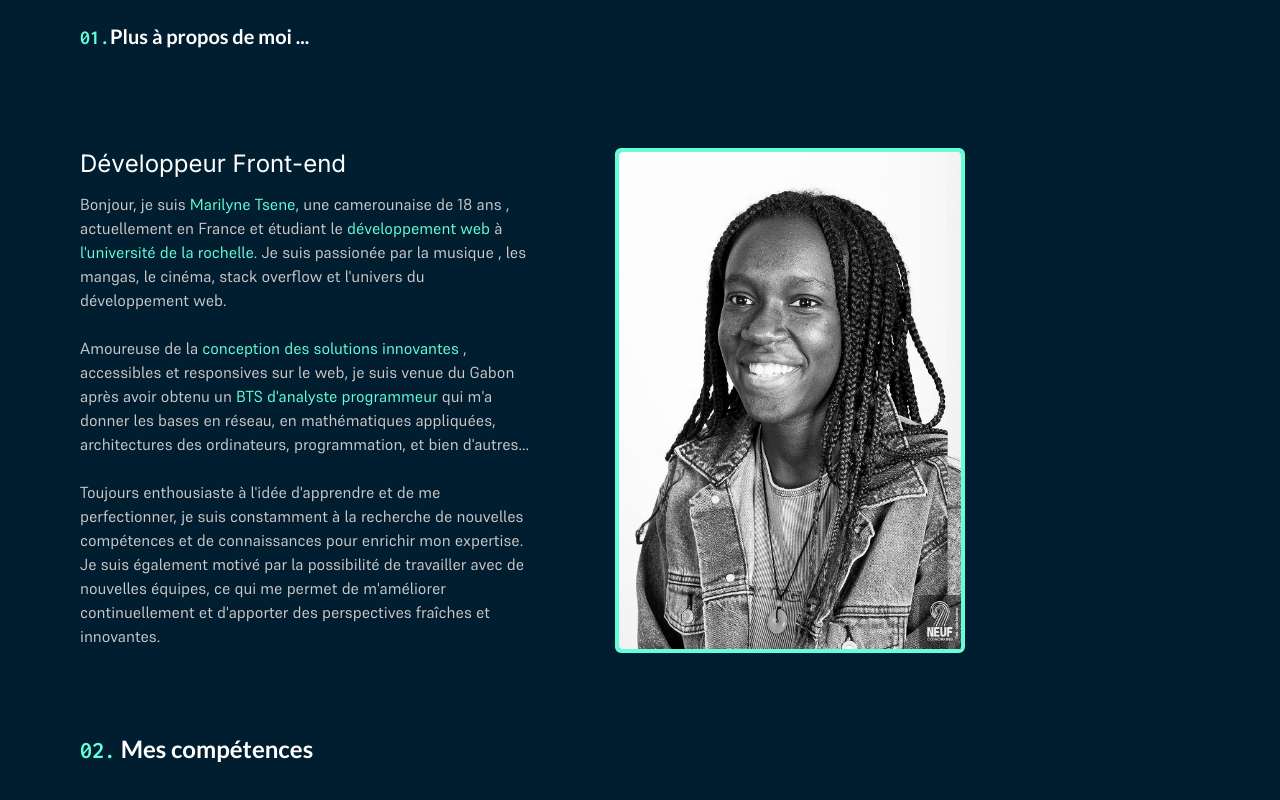
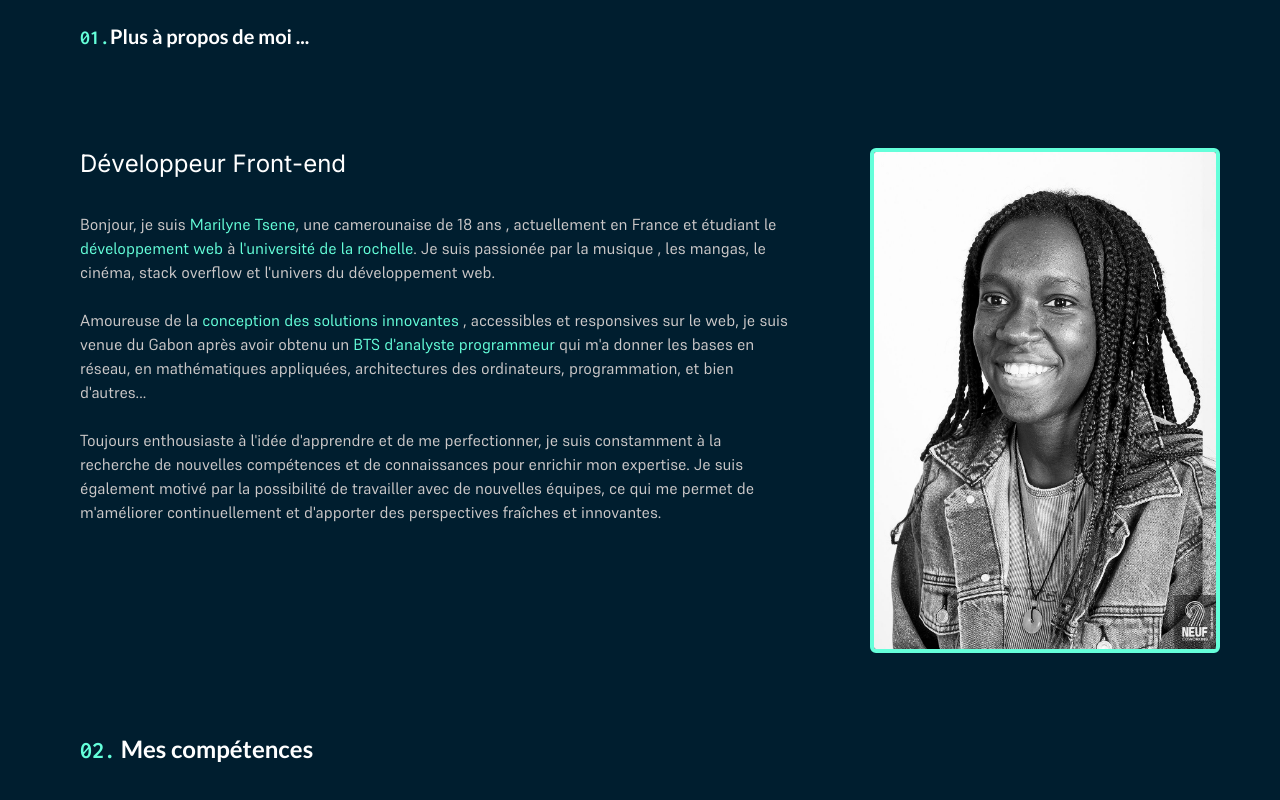
Before and after one commit to FujiminoDeliaMary/Portfolio-v2, a Next.js app: page / in a window 1280 px wide. Shown: the part 682-1482 px from the top of the page. Built offline with nearby package versions, Linux system fonts and the light colour scheme.

Commit message:
fix hero

```diff
--- a/src/components/Footer.jsx
+++ b/src/components/Footer.jsx
@@ -1,10 +1,8 @@
 import React from 'react'
-import linkedinIcon from '../assets/icons/linkedin.svg';
 import githubIcon from '../assets/icons/githubIcon.svg';
 import Image from 'next/image';
-import {  lora, supreme, inconsolata, lato } from '../app/styles/fonts'
-import { Linkedin } from 'lucide-react';
-import Link from 'next/link';
+import { supreme, inconsolata } from '../app/styles/fonts'
+import { Linkedin} from 'lucide-react';
 import { Link as ScrollLink, animateScroll as scroll } from 'react-scroll';
 
 const Footer = () => {
@@ -15,7 +13,7 @@ const Footer = () => {
             <p className="text-xl text-green">Marilyne</p>
             <p className={` lg:w-2/3 text-secondary text-sm ${inconsolata.className}`}>Je suis marilyne - jeune développeuse web full Stack . Merci d’avoir visité mon site et à bientôt !</p>
             <div className='flex gap-2'>
-                <a href="" rel='noopener' target='_BLANK'>
+                <a href="https://www.linkedin.com/in/marilyne-tsene/" rel='noopener' className='hover:text-green' target='_BLANK'>
                     <Linkedin />
                 </a>
 
--- a/src/components/Hero.jsx
+++ b/src/components/Hero.jsx
@@ -14,10 +14,10 @@ const Hero = () => {
 
         </h2>
 
-        <div className='flex flex-col justify-center items-center lg:flex-row lg:items-start lg:w-3/4 gap-20 mt-24'>
+        <div className='flex flex-col justify-between items-center lg:flex-row lg:items-start gap-20 pr-10 mt-24'>
 
             <div className='flex flex-col gap-3'>
-              <h3 className='text-white text-2xl'><FlipWords words={words} className="custom-class"/></h3>
+              <h3 className='text-white text-2xl pb-5'><FlipWords words={words} className="custom-class"/></h3>
               <p className={` text-secondary text-md ${supreme.className}`}>
               Bonjour, je suis <strong className='text-green font-normal'>Marilyne Tsene</strong>, une camerounaise de 18 ans , actuellement en France et étudiant le <strong className='text-green font-normal'>développement web</strong> à <strong className='text-green font-normal'>l&apos;université de la rochelle</strong>. Je suis passionée par la musique , les mangas, le cinéma, stack overflow et l&apos;univers du développement web.<br></br><br></br>
               Amoureuse de la <strong className='text-green font-normal'>conception des solutions innovantes</strong> , accessibles et responsives  sur le web, je suis venue du Gabon après avoir obtenu un <strong className='text-green font-normal'>BTS d&apos;analyste programmeur</strong>  qui m&apos;a donner les bases en réseau, en mathématiques appliquées, architectures des ordinateurs, programmation, et bien d&apos;autres...<br></br><br></br>
```
